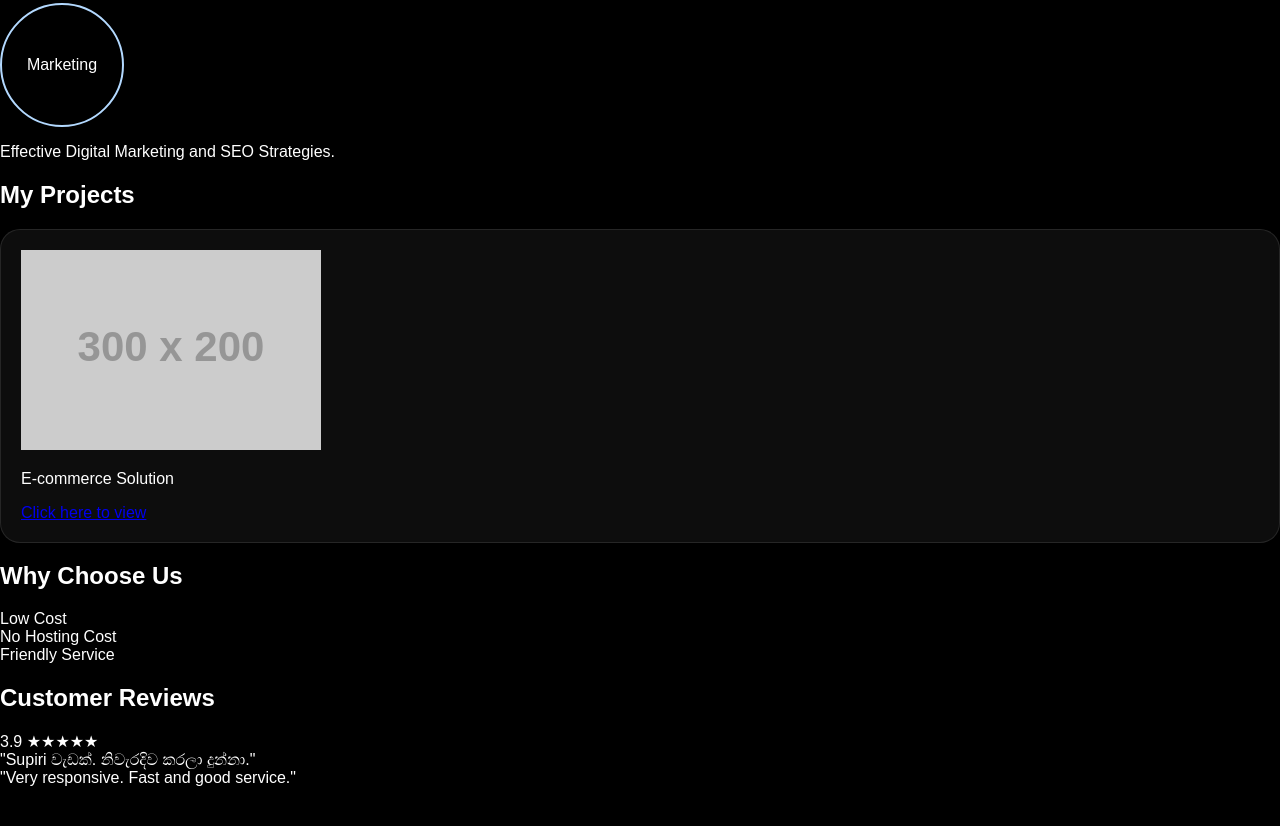
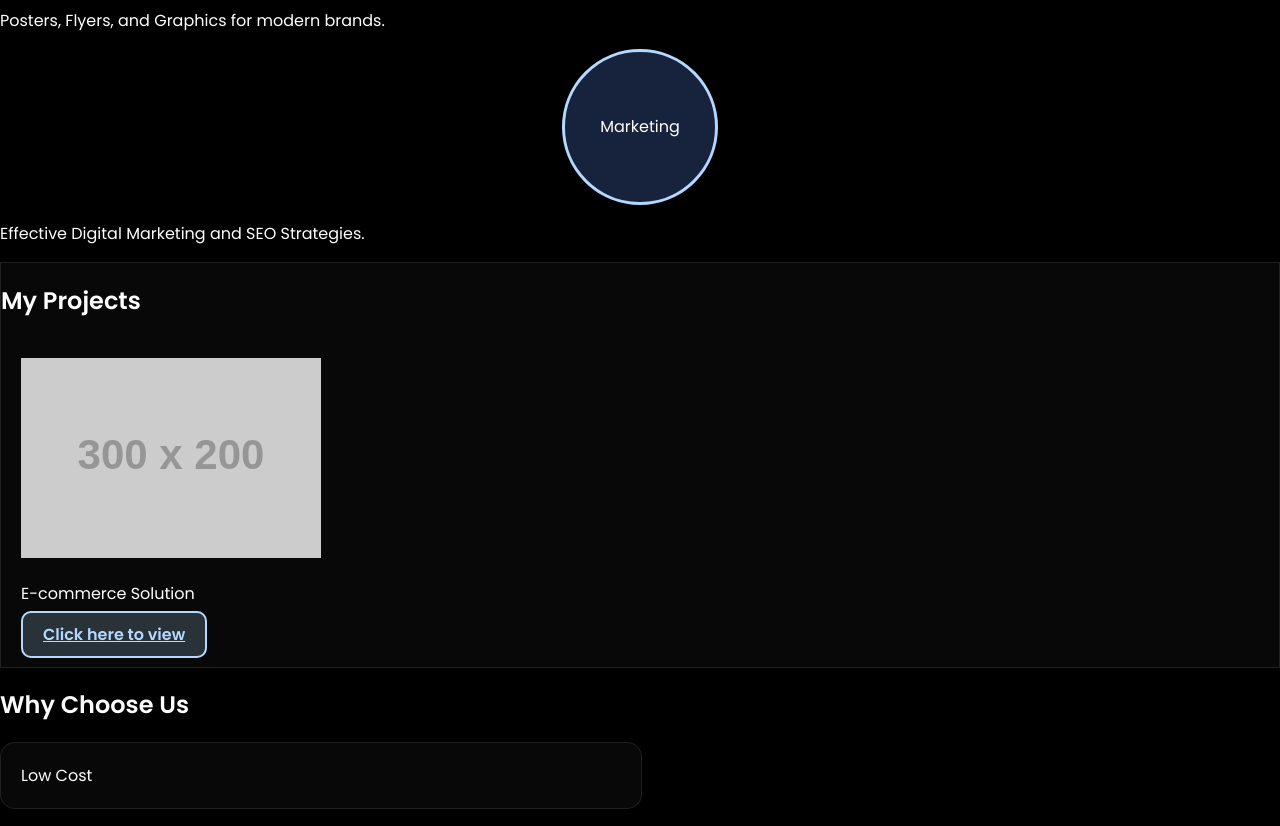
Before and after one commit to voloodev/official, a plain HTML site: page index.html in a window 1280 px wide. Shown: the part 568-1394 px from the top of the page. Before the commit the page ends 1355 px from the top, so only its background shows below. Drawn offline with Linux system fonts and the light colour scheme; placeholder pictures from the web are drawn by us.

Commit message:
Update style.css

```diff
--- a/style.css
+++ b/style.css
@@ -7,47 +7,92 @@
 body {
     background-color: var(--black);
     color: white;
-    font-family: sans-serif;
+    font-family: 'Poppins', sans-serif;
     margin: 0;
+    scroll-behavior: smooth;
 }
 
-/* Glass Effect */
-.glass-card {
-    background: rgba(255, 255, 255, 0.05);
-    backdrop-filter: blur(15px);
+/* Base Glassmorphism Effect */
+.glass-effect {
+    background: rgba(255, 255, 255, 0.03);
+    backdrop-filter: blur(20px);
     border: 1px solid rgba(255, 255, 255, 0.1);
-    border-radius: 20px;
-    padding: 20px;
+    box-shadow: 0 8px 32px 0 rgba(0, 0, 0, 0.3);
 }
 
-.glass-nav {
+/* Fixed Over Layer Navbar */
+.navbar {
     position: fixed;
     top: 0;
     width: 100%;
-    background: rgba(29, 43, 77, 0.7);
-    backdrop-filter: blur(10px);
+    padding: 15px 50px;
     display: flex;
     justify-content: space-between;
-    padding: 15px 30px;
+    align-items: center;
     z-index: 1000;
+    background: rgba(29, 43, 77, 0.6); /* Navy based glass */
 }
 
+/* Alternating Layout CSS */
+.alternates > * {
+    margin-bottom: 20px;
+}
+
+.left {
+    align-self: flex-start;
+    margin-right: auto;
+}
+
+.right {
+    align-self: flex-end;
+    margin-left: auto;
+}
+
+/* Service Circles with Hover */
 .service-circle {
-    width: 120px;
-    height: 120px;
+    width: 150px;
+    height: 150px;
     border-radius: 50%;
+    background: rgba(29, 43, 77, 0.8);
     display: flex;
     align-items: center;
     justify-content: center;
-    border: 2px solid var(--light-blue);
+    border: 3px solid var(--light-blue);
+    margin: 0 auto 10px auto;
+    transition: transform 0.5s, background-color 0.5s;
+    cursor: pointer;
 }
 
-.btn {
+.service-circle:hover {
+    transform: scale(1.15) rotate(5deg);
     background: var(--light-blue);
     color: var(--navy);
+}
+
+/* Rounded Rectangular Blocks */
+.rounded-rect {
+    border-radius: 15px; /* rounded box design */
+    padding: 20px;
+    width: 80%; /* Responsive width */
+    max-width: 600px;
+}
+
+/* Buttons with Glow */
+.btn-glass {
+    background: rgba(179, 217, 255, 0.2);
+    color: var(--light-blue);
+    border: 2px solid var(--light-blue);
     padding: 10px 20px;
     border-radius: 10px;
-    border: none;
+    font-weight: bold;
     cursor: pointer;
-    font-weight: bold;
+    transition: box-shadow 0.3s;
 }
+
+.btn-glass:hover {
+    box-shadow: 0 0 15px var(--light-blue);
+}
+
+.text-glow {
+    text-shadow: 0 0 10px var(--light-blue);
+}
```
